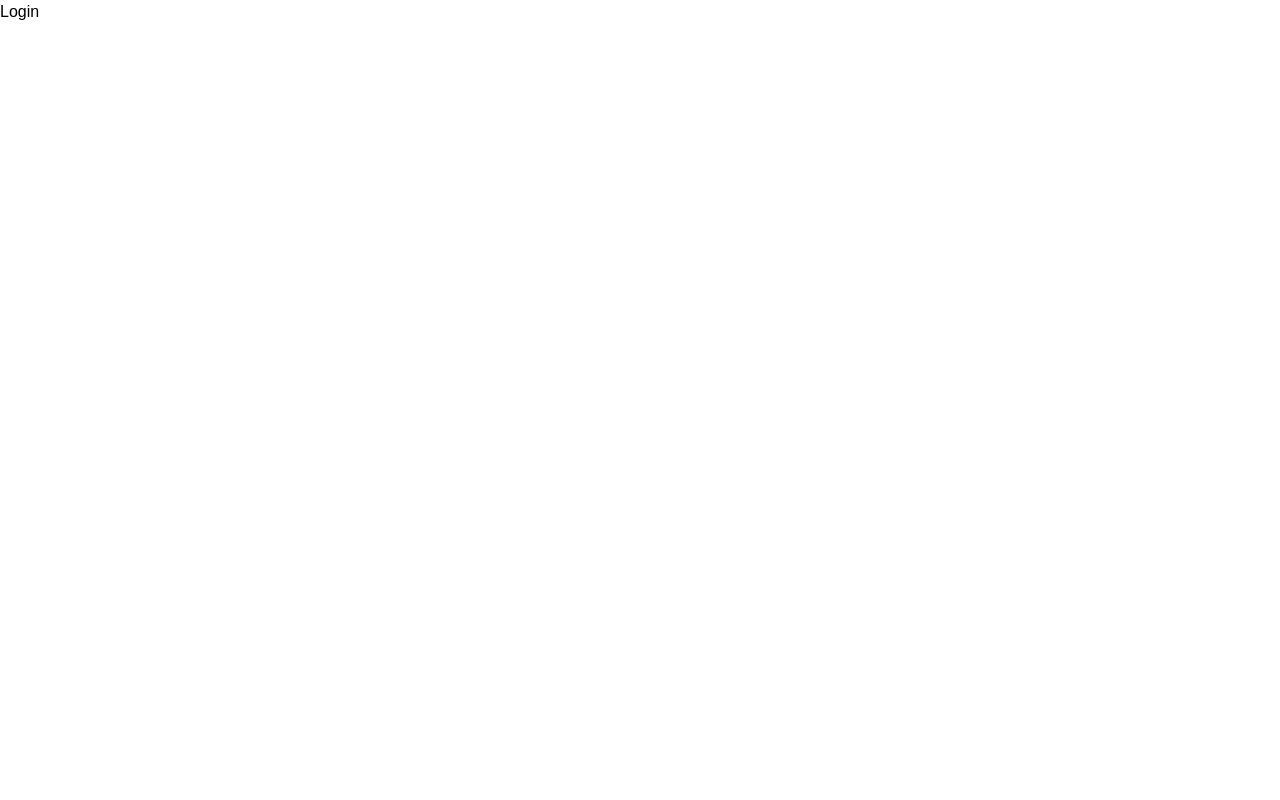
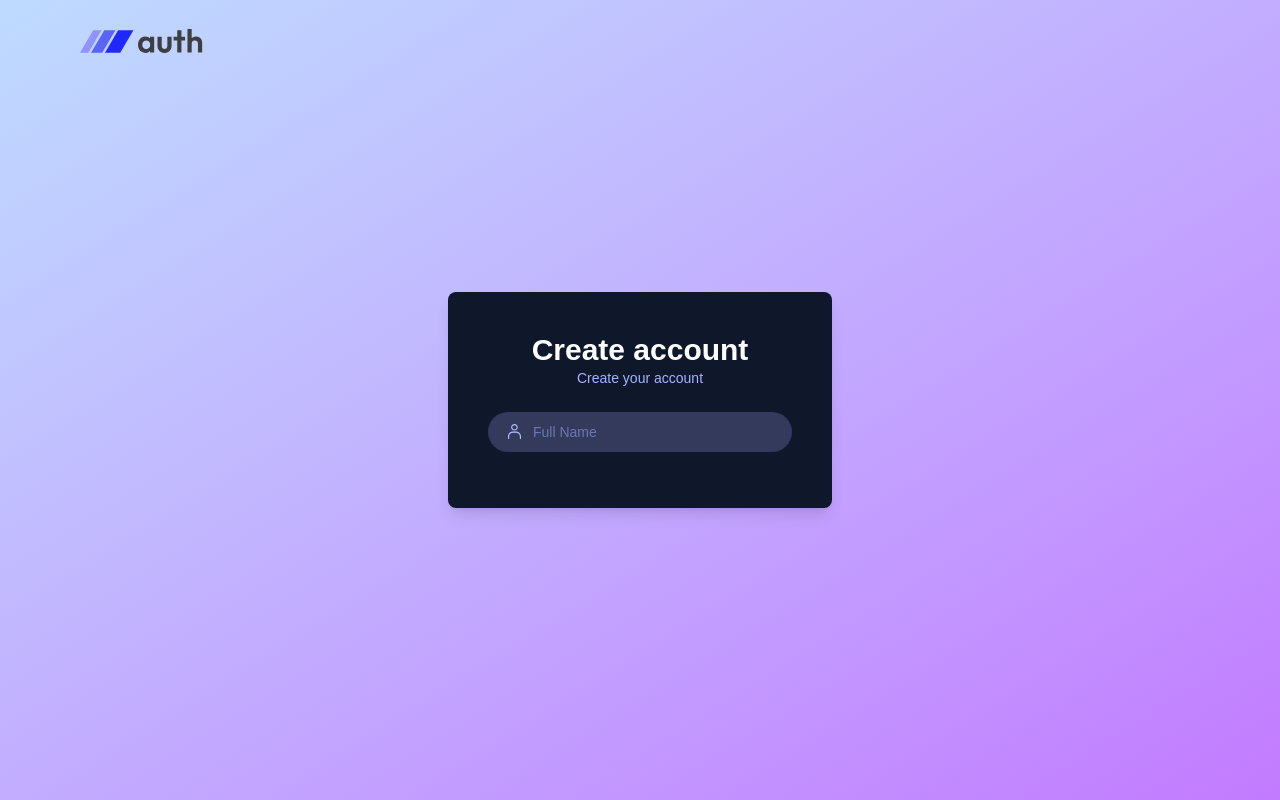
Before and after one commit to yassiraittata/Mearn-stack_auth-system, a React (Vite) app in the folder client/: page /login in a window 1280 px wide. Built offline with nearby package versions, Linux system fonts and the light colour scheme.

Commit message:
create auth form

```diff
--- a/client/src/pages/Login.jsx
+++ b/client/src/pages/Login.jsx
@@ -1,9 +1,39 @@
-import React from 'react'
+import { useState } from "react";
+import { assets } from "../assets/assets";
 
 function Login() {
+  const [state, setState] = useState("sign up");
+
   return (
-    <div>Login</div>
-  )
+    <div className="flex items-center justify-center min-h-screen px-6 sm:px-0 bg-gradient-to-br from-blue-200 to-purple-400">
+      <img
+        src={assets.logo}
+        alt=""
+        className="absolute left-5 sm:left-20 top-5 w-28 sm:w-32 cursor-pointer"
+      />
+      <div className="bg-slate-900 p-10 rounded-lg shadow-lg w-full sm:w-96 text-indigo-300 text-sm">
+        <h2 className="text-3xl font-semibold text-white text-center mb-0 ">
+          {state === "sign up" ? "Create account" : "Login"}
+        </h2>
+        <p className="text-center text-sm mb-6">
+          {state === "sign up"
+            ? "Create your account"
+            : "Login to your account"}
+        </p>
+        <form>
+          <div className="mb-4 flex items-center gap-3 w-full px-5 py-2.5 rounded-full bg-[#333A5c] ">
+            <img src={assets.person_icon} alt="" />
+            <input
+              type="text"
+              placeholder="Full Name"
+              required
+              className="bg-transparent outline-none"
+            />
+          </div>
+        </form>
+      </div>
+    </div>
+  );
 }
 
-export default Login
+export default Login;
```
